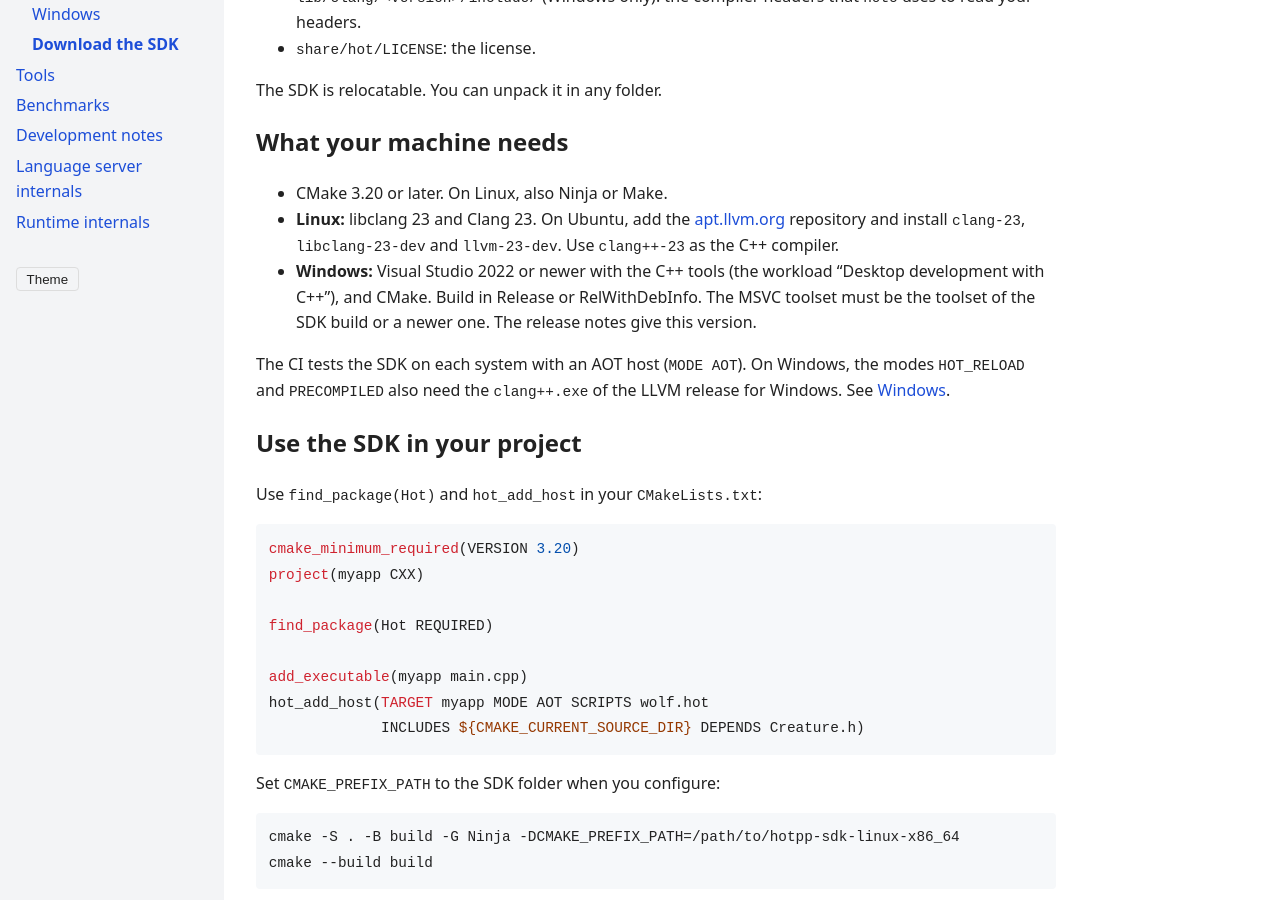
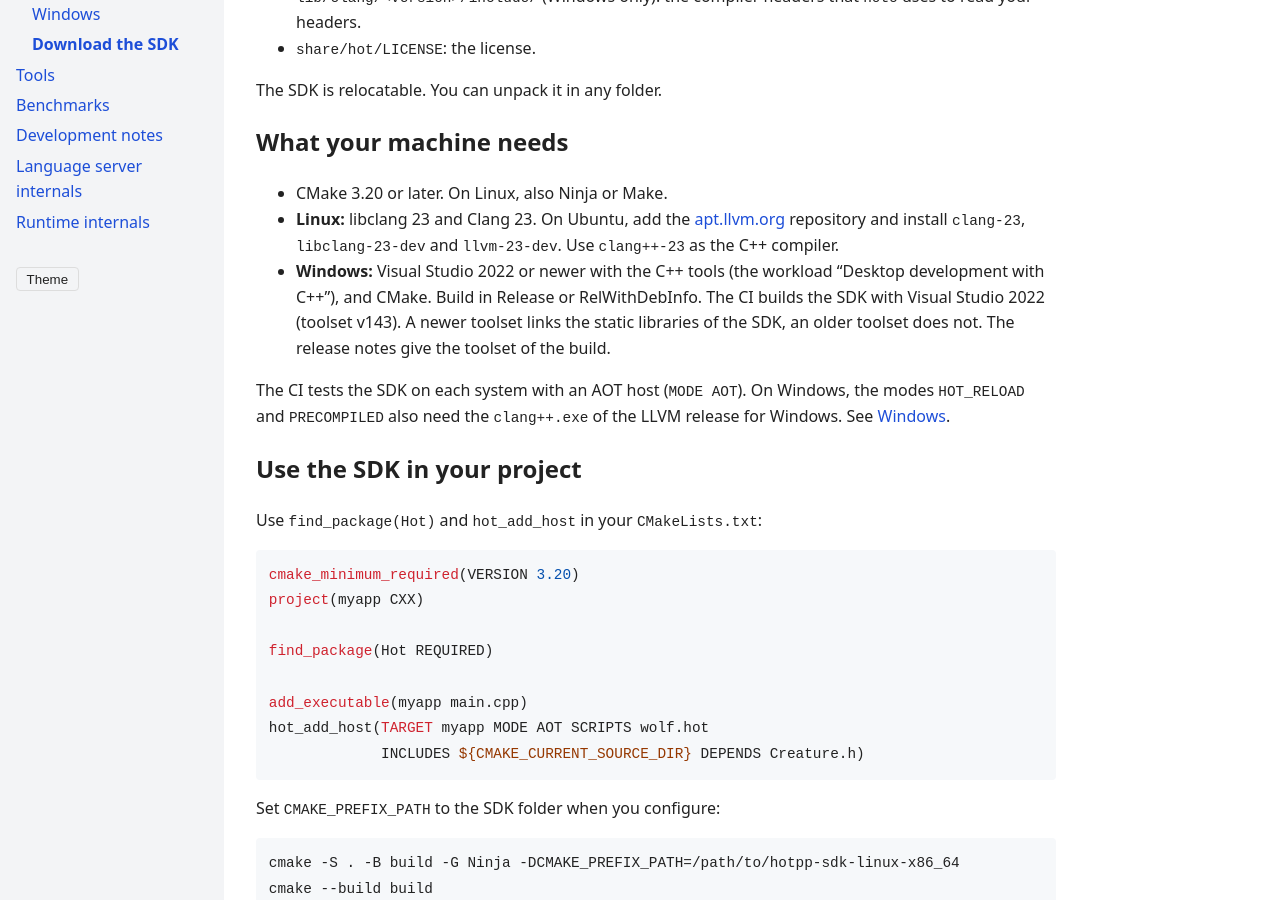
Before and after one commit to rokups/hotpp, a Jekyll site: the page built from doc/download.md, in a window 1280 px wide and 900 px high, scrolled down 613 px. Built offline with Jekyll 4.4.1, drawn with Linux system fonts in a browser that asks for light colours.

Commit message:
CI: build the MSVC SDK on windows-2022
Visual Studio 2022 (v143) builds the SDK. A newer toolset links it. sdk-smoke-windows stays on windows-latest and checks this.

```diff
--- a/doc/download.md
+++ b/doc/download.md
@@ -31,7 +31,7 @@ The SDK is relocatable. You can unpack it in any folder.
 
 - CMake 3.20 or later. On Linux, also Ninja or Make.
 - **Linux:** libclang 23 and Clang 23. On Ubuntu, add the [apt.llvm.org](https://apt.llvm.org) repository and install `clang-23`, `libclang-23-dev` and `llvm-23-dev`. Use `clang++-23` as the C++ compiler.
-- **Windows:** Visual Studio 2022 or newer with the C++ tools (the workload "Desktop development with C++"), and CMake. Build in Release or RelWithDebInfo. The MSVC toolset must be the toolset of the SDK build or a newer one. The release notes give this version.
+- **Windows:** Visual Studio 2022 or newer with the C++ tools (the workload "Desktop development with C++"), and CMake. Build in Release or RelWithDebInfo. The CI builds the SDK with Visual Studio 2022 (toolset v143). A newer toolset links the static libraries of the SDK, an older toolset does not. The release notes give the toolset of the build.
 
 The CI tests the SDK on each system with an AOT host (`MODE AOT`). On Windows, the modes `HOT_RELOAD` and `PRECOMPILED` also need the `clang++.exe` of the LLVM release for Windows. See [Windows](windows.html).
 
```
Also changed, not shown: doc/development.md (+1 -1 lines), doc/windows.md (+1 -1 lines), .github/workflows/ci.yml.
